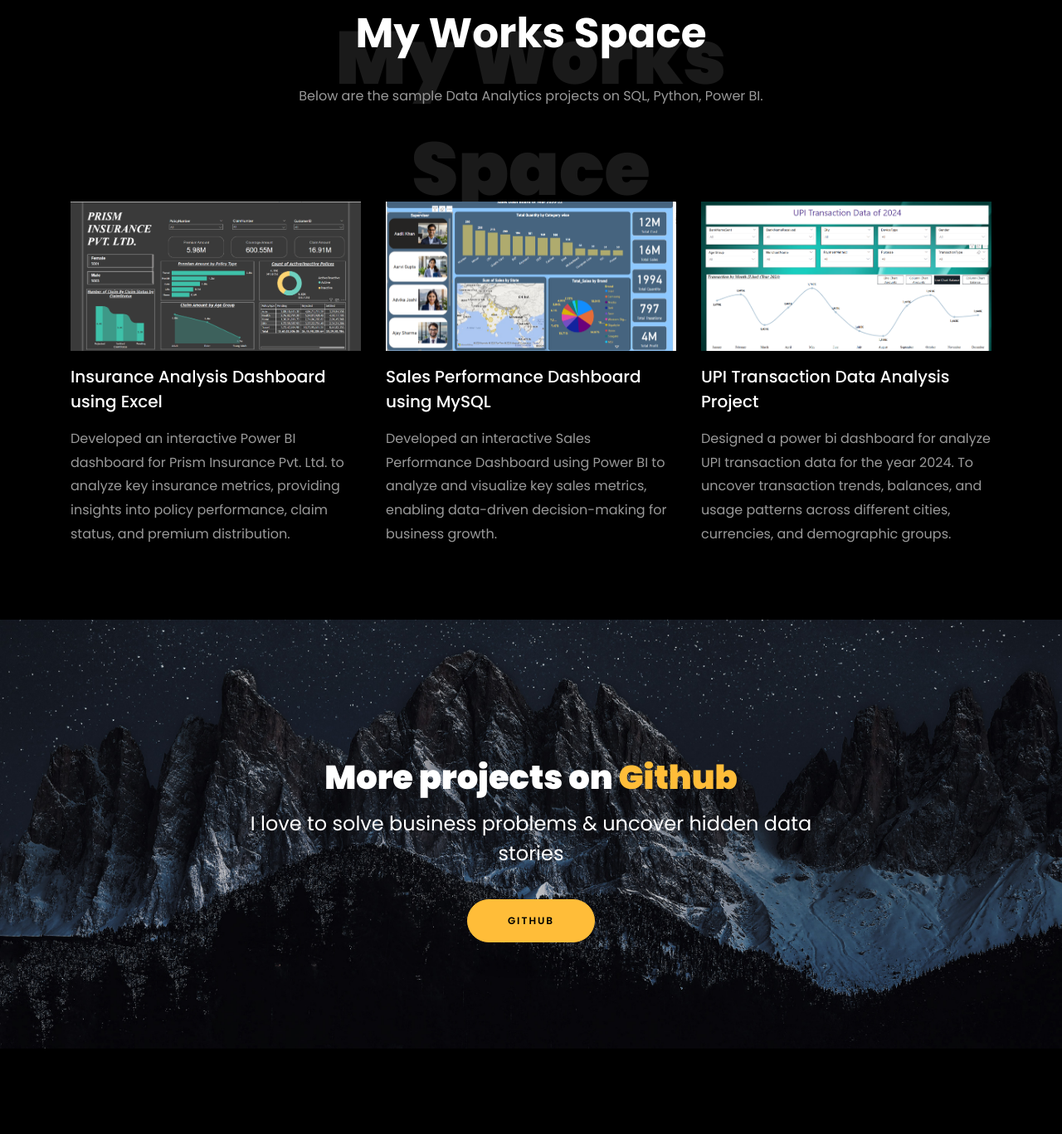
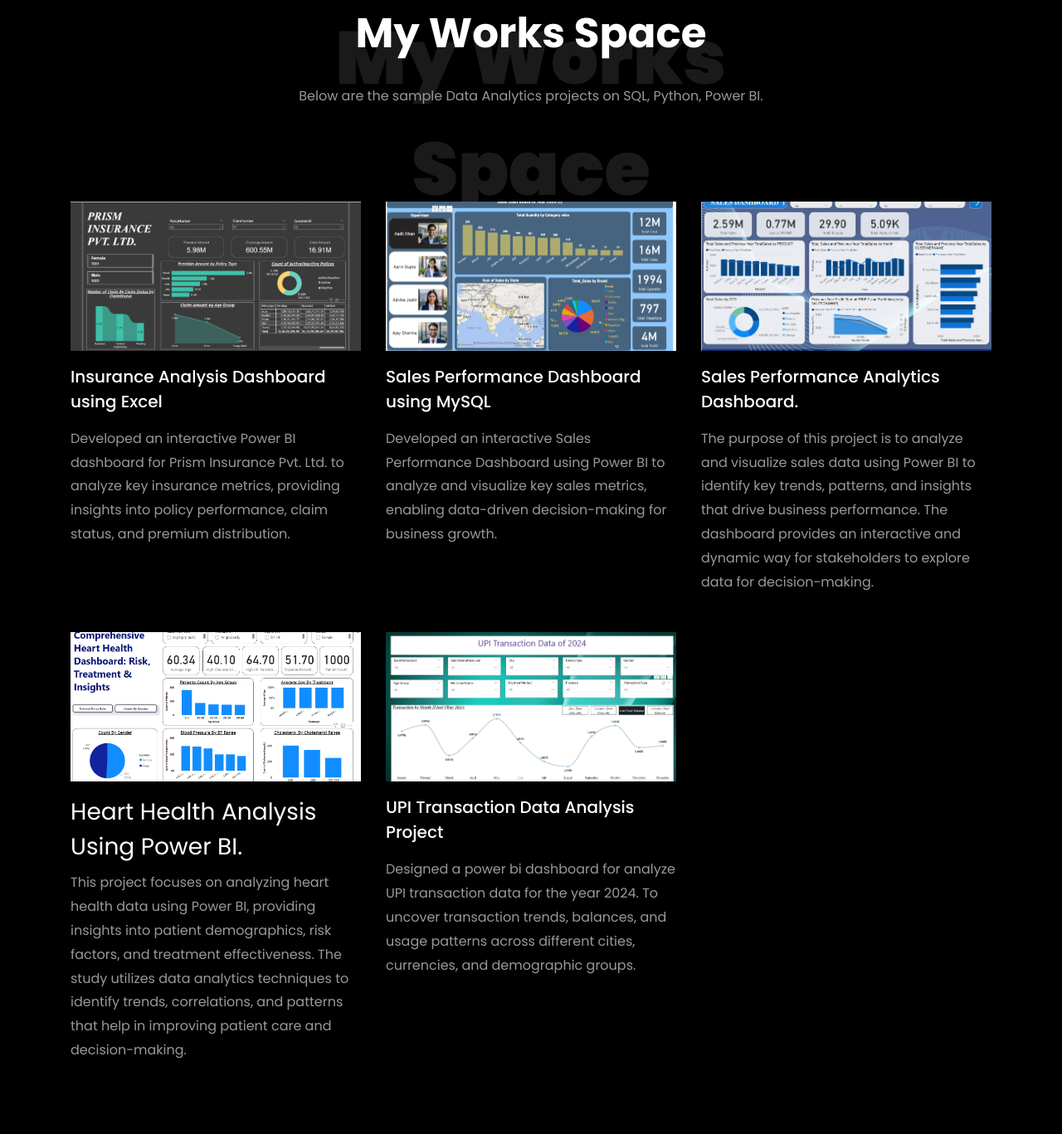
Before and after one commit to Nitingupta822/resume, a plain HTML site: page index.html in a window 1280 px wide. Shown: the part 5325-6692 px from the top of the page at 83% size. Drawn offline with Linux system fonts and the light colour scheme; files whose address does not match are found by name.

Commit message:
Update index.html

```diff
--- a/index.html
+++ b/index.html
@@ -546,6 +546,30 @@
               </div>
             </div>
           </div>
+		<div class="col-md-4 d-flex ftco-animate">
+          	<div class="blog-entry justify-content-end">
+              <a href="https://github.com/user-attachments/assets/7168a300-566b-4327-bd3e-00a410425a93" class="block-20 zoom-effect" style="background-image: url('images/Sales_1.png');">
+              </a>
+              <div class="text mt-3 float-right d-block">
+
+                <h3 class="heading"><a href="https://github.com/Nitingupta822/Internship_Task_Nitin_Gupta/tree/main/PowerBI/Ass_5">Sales Performance Analytics Dashboard. </a></h3>
+                <p>The purpose of this project is to analyze and visualize sales data using Power BI to identify key trends, patterns, and insights that drive business performance. The dashboard provides an interactive and dynamic way for stakeholders to explore data for decision-making. </p>
+              </div>
+            </div>
+          </div>
+
+<div class="col-md-4 d-flex ftco-animate">
+          	<div class="blog-entry justify-content-end">
+              <a href="https://github.com/user-attachments/assets/7168a300-566b-4327-bd3e-00a410425a93" class="block-20 zoom-effect" style="background-image: url('images/Heart.png');">
+              </a>
+              <div class="text mt-3 float-right d-block">
+
+                <h3 class="https://github.com/Nitingupta822/Internship_Task_Nitin_Gupta/tree/main/PowerBI/Ass_6">Heart Health Analysis Using Power BI.</a></h3>
+                <p>This project focuses on analyzing heart health data using Power BI, providing insights into patient demographics, risk factors, and treatment effectiveness. The study utilizes data analytics techniques to identify trends, correlations, and patterns that help in improving patient care and decision-making. </p>
+              </div>
+            </div>
+          </div>
+
           <div class="col-md-4 d-flex ftco-animate">
           	<div class="blog-entry">
               <a href="https://github.com/user-attachments/assets/2f07c706-8dcb-4c9b-8430-0915bcaf6874" class="block-20 zoom-effect" style="background-image: url('images/UPI.png');">
```
